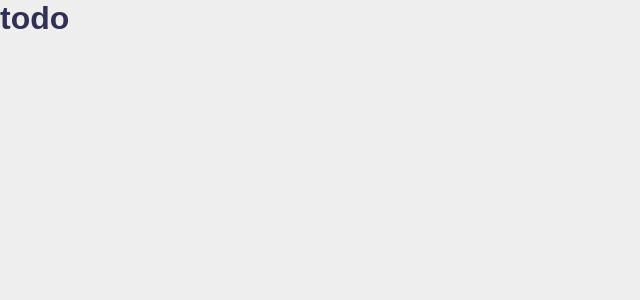
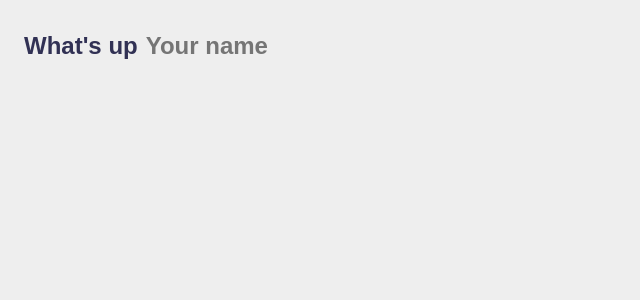
Before and after one commit to emilynakano/todo-front, a Vue app: page / in a window 1280 px wide. Shown: the top 300 px of the page, without its empty margins (0-640 px from the left). Built offline with nearby package versions, Linux system fonts and the light colour scheme.

Commit message:
feat: greeting and name persistency

```diff
--- a/src/assets/main.css
+++ b/src/assets/main.css
@@ -61,7 +61,7 @@ h4 {
 
 .greeting .title input {
 	margin-left: 0.5rem;
-	flex: 1 1 0%;
+	flex: 1 2 0%;
 	min-width: 0;
 }
 
--- a/src/views/HomeView.vue
+++ b/src/views/HomeView.vue
@@ -1,7 +1,23 @@
-<script setup lang="ts"></script>
+<script setup lang="ts">
+import { ref, watch, onMounted } from "vue";
+
+const name = ref("");
+
+watch(name, (newVal) => {
+  localStorage.setItem("name", newVal);
+});
+
+onMounted(() => {
+  name.value = localStorage.getItem("name") || "";
+});
+</script>
 
 <template>
-  <main>
-    <h1>todo</h1>
+  <main class="app">
+    <section class="greeting">
+      <h2 class="title">
+        What's up <input type="text" placeholder="Your name" v-model="name" />
+      </h2>
+    </section>
   </main>
 </template>
```
